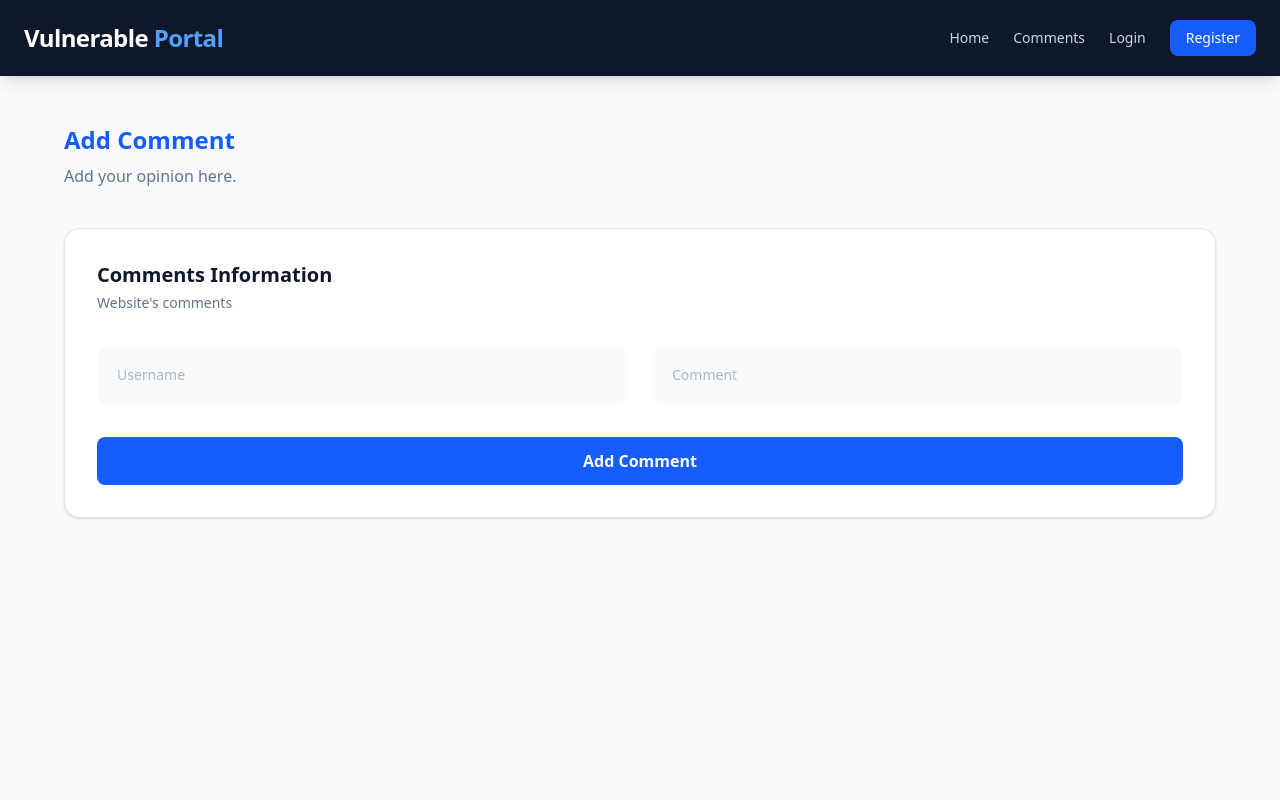
After one commit to Pavkata82/VulnerablePortal, a Flask app: page /add_comment in a window 1280 px wide. The commit adds this page. Run offline with Flask 3, Linux system fonts and the light colour scheme; style sheets or scripts are compiled from the project's sources.

Commit message:
add working comments feature

```diff
--- a/app.py
+++ b/app.py
@@ -4,6 +4,7 @@ from pathlib import Path
 
 from backend.database import initialize_database
 from backend.routes.auth_routes import auth_routes
+from backend.routes.comments_routes import comments_routes
 
 FRONTEND_FOLDER = Path(__file__).resolve().parent / "frontend"
 
@@ -14,6 +15,7 @@ app = Flask(
 
 # Register API routes
 app.register_blueprint(auth_routes, url_prefix="/api")
+app.register_blueprint(comments_routes, url_prefix="/api")
 
 
 # Frontend routes
@@ -35,6 +37,14 @@ def login_page():
 def dashboard_page():
     return render_template("pages/dashboard.html")
 
+@app.route("/comments")
+def comments_page():
+    return render_template("pages/comments.html")
+
+@app.route("/add_comment")
+def add_comment_page():
+    return render_template("pages/add_comment.html")
+
 
 # Static frontend files
 @app.route("/css/<path:filename>")
--- a/backend/database.py
+++ b/backend/database.py
@@ -31,9 +31,8 @@ def initialize_database():
     cursor.execute("""
         CREATE TABLE IF NOT EXISTS comments (
             id INTEGER PRIMARY KEY AUTOINCREMENT,
-            user_id INTEGER NOT NULL,
-            content TEXT NOT NULL,
-            FOREIGN KEY (user_id) REFERENCES users(id)
+            username TEXT NOT NULL,
+            content TEXT NOT NULL
         )
     """)
 
--- a/backend/routes/auth_routes.py
+++ b/backend/routes/auth_routes.py
@@ -1,4 +1,3 @@
-
 from flask import Blueprint, request, jsonify
 import sqlite3
 
--- /dev/null
+++ b/frontend/js/add_comment.js
@@ -0,0 +1,45 @@
+const API_URL = "http://127.0.0.1:5000/api";
+
+async function addComment(event) {
+  event.preventDefault();
+
+  const username = document.getElementById("username").value;
+  const content = document.getElementById("content").value;
+
+  try {
+    const response = await fetch(`${API_URL}/comments`, {
+      method: "POST",
+
+      headers: {
+        "Content-Type": "application/json",
+      },
+
+      body: JSON.stringify({
+        username: username,
+        content: content,
+      }),
+    });
+
+    const result = await response.json();
+
+    const message = document.getElementById("message");
+
+    if (response.ok) {
+      message.textContent = result.message;
+      message.className =
+        "mt-5 text-sm rounded-lg bg-green-50 p-3 text-green-600";
+
+      document.getElementById("register-form").reset();
+    } else {
+      message.textContent = result.message;
+      message.className = "mt-5 text-sm rounded-lg bg-red-50 p-3 text-red-600";
+    }
+  } catch (error) {
+    console.error("Uploading error: ", error);
+
+    const message = document.getElementById("message");
+
+    message.textContent = "Could not connect to the server.";
+    message.className = "mt-5 text-sm rounded-lg bg-red-50 p-3 text-red-600";
+  }
+}
--- a/frontend/templates/base.html
+++ b/frontend/templates/base.html
@@ -27,6 +27,13 @@
             Home
           </a>
 
+          <a
+            href="/comments"
+            class="text-slate-300 transition hover:text-white"
+          >
+            Comments
+          </a>
+
           <a href="/login" class="text-slate-300 transition hover:text-white">
             Login
           </a>
--- /dev/null
+++ b/frontend/templates/pages/add_comment.html
@@ -0,0 +1,49 @@
+{% extends "base.html" %} {% block title %}Dashboard - VulnerablePortal{%
+endblock %} {% block content %}
+
+<section class="min-h-[calc(100vh-76px)] px-6 py-12">
+  <div class="mx-auto max-w-6xl">
+    <!-- Dashboard Heading -->
+    <div class="mb-10">
+      <p class="text-2xl font-semibold text-blue-600">Add Comment</p>
+
+      <p class="mt-2 text-slate-500">Add your opinion here.</p>
+    </div>
+
+    <!-- User Information -->
+    <div class="rounded-2xl border border-slate-200 bg-white p-8 shadow-sm">
+      <h2 class="text-xl font-bold text-slate-900">Comments Information</h2>
+
+      <p class="mt-1 text-sm text-slate-500">Website's comments</p>
+
+      <div id="message" class="mt-5 text-sm"></div>
+
+      <form id="register-form" onsubmit="addComment(event)">
+        <div class="mt-8 mb-8 grid gap-6 sm:grid-cols-2">
+          <input
+            class="rounded-xl bg-slate-50 p-5 outline-none text-sm font-medium text-slate-500"
+            id="username"
+            placeholder="Username"
+          />
+
+          <input
+            class="rounded-xl bg-slate-50 p-5 outline-none text-sm font-medium text-slate-500"
+            id="content"
+            placeholder="Comment"
+          />
+        </div>
+
+        <button
+          type="submit"
+          class="w-full rounded-lg bg-blue-600 px-4 py-3 font-semibold text-white transition hover:bg-blue-700 focus:outline-none focus:ring-4 focus:ring-blue-200"
+        >
+          Add Comment
+        </button>
+      </form>
+    </div>
+  </div>
+</section>
+
+{% endblock %} {% block scripts %}
+<script src="/js/add_comment.js"></script>
+{% endblock %}
```
Also changed, not shown: backend/routes/comments_routes.py (added, +79 -0 lines), frontend/js/comments.js (added, +38 -0 lines), frontend/templates/pages/comments.html (added, +40 -0 lines).
